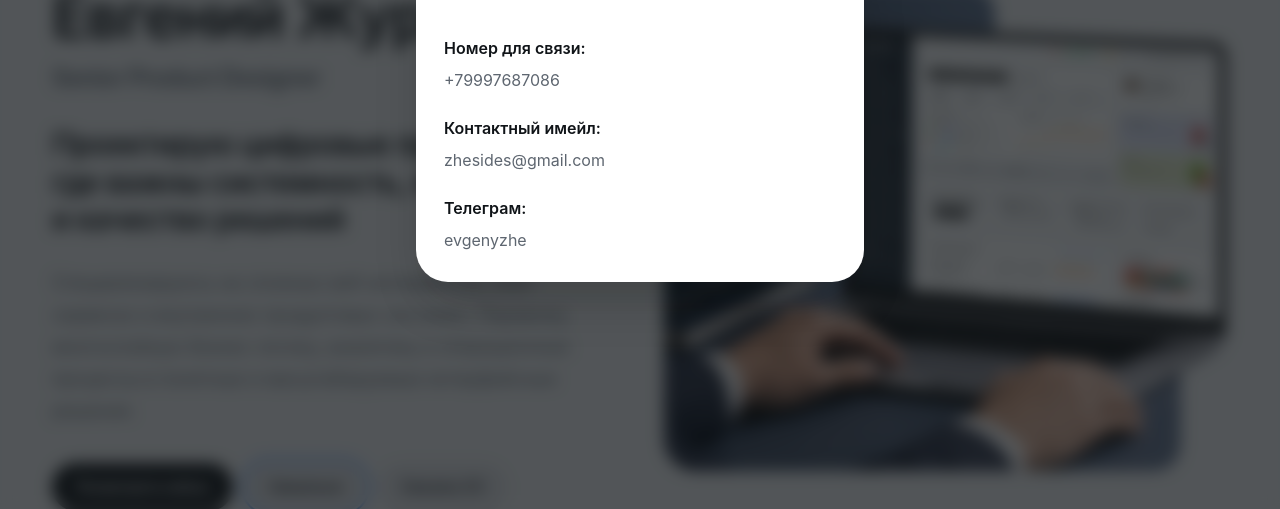
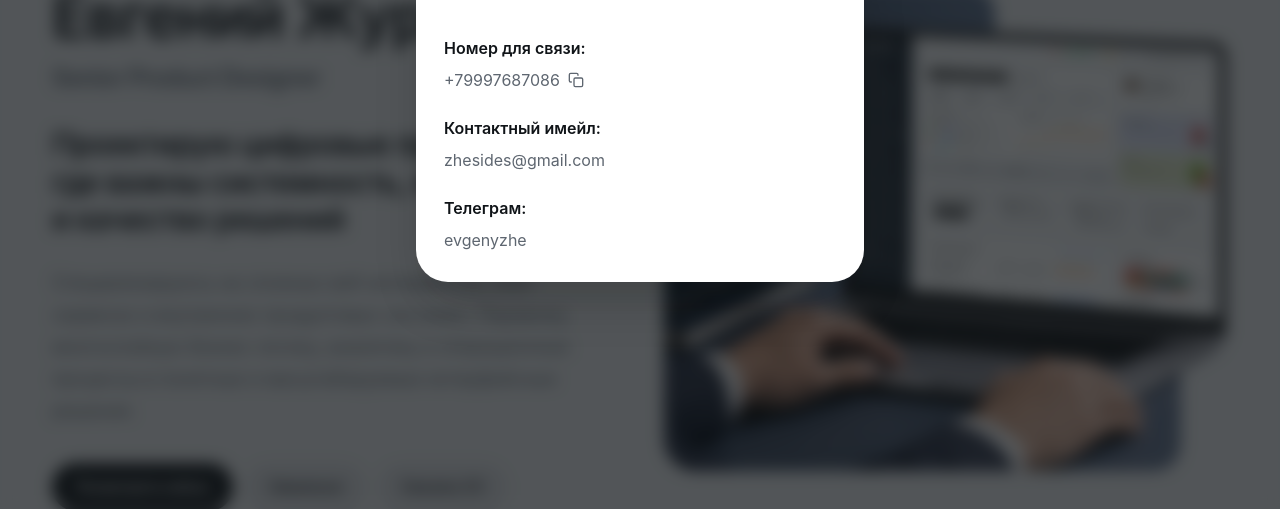
Before and after one commit to evgenyzhe/portfolio, a Next.js app: page / in a window 1280 px wide. Both pictures are taken after a click on the button "Связаться". Shown: the part 286-795 px from the top of the page. Built offline with nearby package versions, Linux system fonts and the light colour scheme.

Commit message:
Правка обводки при клике

```diff
--- a/components/contact-modal-button.tsx
+++ b/components/contact-modal-button.tsx
@@ -14,7 +14,9 @@ export function ContactModalButton({
   className = ""
 }: ContactModalButtonProps) {
   const [isOpen, setIsOpen] = useState(false);
+  const [copyStatus, setCopyStatus] = useState("");
   const titleId = useId();
+  const phoneNumber = "+79997687086";
 
   useEffect(() => {
     if (!isOpen) {
@@ -38,15 +40,26 @@ export function ContactModalButton({
 
   const variantClassName =
     variant === "light"
-      ? "bg-white text-ink hover:bg-accent hover:text-white focus:ring-white focus:ring-offset-ink"
-      : "bg-panel text-ink hover:bg-accent hover:text-white focus:ring-accent focus:ring-offset-2";
+      ? "bg-white text-ink hover:bg-accent hover:text-white focus-visible:ring-white focus-visible:ring-offset-ink"
+      : "bg-panel text-ink hover:bg-accent hover:text-white focus-visible:ring-accent focus-visible:ring-offset-2";
+
+  const copyPhoneNumber = async () => {
+    try {
+      await navigator.clipboard.writeText(phoneNumber);
+      setCopyStatus("Скопировано");
+      window.setTimeout(() => setCopyStatus(""), 1800);
+    } catch {
+      setCopyStatus("Не удалось скопировать");
+      window.setTimeout(() => setCopyStatus(""), 1800);
+    }
+  };
 
   return (
     <>
       <button
         type="button"
         onClick={() => setIsOpen(true)}
-        className={`inline-flex min-h-12 shrink-0 items-center justify-center whitespace-nowrap rounded-full px-6 text-sm font-semibold transition-colors focus:outline-none focus:ring-2 ${variantClassName} ${className}`}
+        className={`inline-flex min-h-12 shrink-0 items-center justify-center whitespace-nowrap rounded-full px-6 text-sm font-semibold transition-colors focus:outline-none focus-visible:ring-2 ${variantClassName} ${className}`}
       >
         {children}
       </button>
@@ -71,19 +84,40 @@ export function ContactModalButton({
                 type="button"
                 onClick={() => setIsOpen(false)}
                 aria-label="Закрыть модальное окно"
-                className="-mr-2 -mt-2 inline-flex h-10 w-10 items-center justify-center rounded-full text-2xl leading-none text-muted transition hover:bg-panel hover:text-ink focus:outline-none focus:ring-2 focus:ring-accent"
+                className="-mr-2 -mt-2 flex h-10 w-10 shrink-0 items-center justify-center rounded-full text-muted transition hover:bg-panel hover:text-ink focus:outline-none focus-visible:ring-2 focus-visible:ring-accent"
               >
-                ×
+                <span className="block text-2xl leading-none">×</span>
               </button>
             </div>
 
             <dl className="mt-7 space-y-5 text-base leading-7">
               <div>
                 <dt className="font-semibold text-ink">Номер для связи:</dt>
-                <dd className="mt-1 text-muted">
-                  <a href="tel:+79997687086" className="transition hover:text-accent">
-                    +79997687086
-                  </a>
+                <dd className="mt-1">
+                  <button
+                    type="button"
+                    onClick={copyPhoneNumber}
+                    className="inline-flex items-center gap-2 rounded-full text-left text-muted transition hover:text-accent focus:outline-none focus-visible:ring-2 focus-visible:ring-accent focus-visible:ring-offset-4"
+                    aria-label="Скопировать номер телефона"
+                  >
+                    <span>{phoneNumber}</span>
+                    <svg
+                      aria-hidden="true"
+                      viewBox="0 0 24 24"
+                      className="h-4 w-4"
+                      fill="none"
+                      stroke="currentColor"
+                      strokeWidth="2"
+                      strokeLinecap="round"
+                      strokeLinejoin="round"
+                    >
+                      <rect x="9" y="9" width="13" height="13" rx="2" />
+                      <path d="M5 15H4a2 2 0 0 1-2-2V4a2 2 0 0 1 2-2h9a2 2 0 0 1 2 2v1" />
+                    </svg>
+                  </button>
+                  <span className="ml-3 text-sm text-accent" aria-live="polite">
+                    {copyStatus}
+                  </span>
                 </dd>
               </div>
               <div>
--- a/components/link-button.tsx
+++ b/components/link-button.tsx
@@ -25,7 +25,7 @@ export function LinkButton({
         ? "bg-accent text-white hover:bg-accent/90"
         : "bg-panel text-ink hover:bg-accent hover:text-white";
 
-  const resolvedClassName = `inline-flex min-h-12 shrink-0 items-center justify-center whitespace-nowrap rounded-full px-6 text-sm font-semibold transition-colors focus:outline-none focus:ring-2 focus:ring-accent focus:ring-offset-2 ${styles} ${className}`;
+  const resolvedClassName = `inline-flex min-h-12 shrink-0 items-center justify-center whitespace-nowrap rounded-full px-6 text-sm font-semibold transition-colors focus:outline-none focus-visible:ring-2 focus-visible:ring-accent focus-visible:ring-offset-2 ${styles} ${className}`;
 
   if (href.startsWith("#")) {
     return (
```
